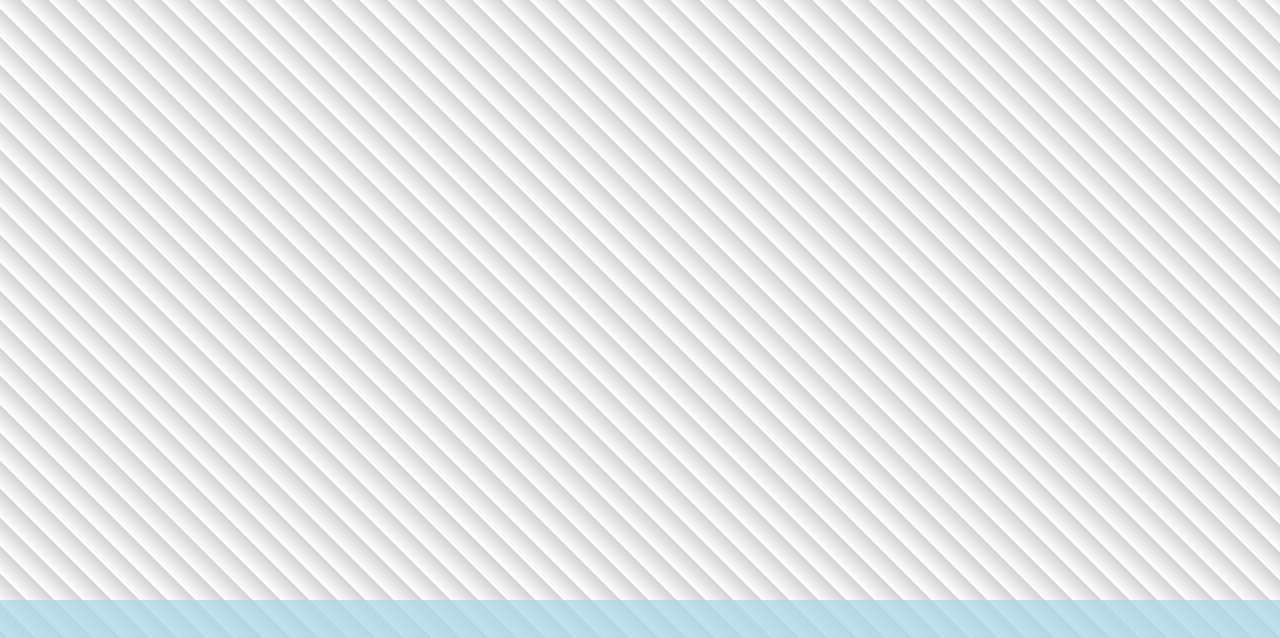
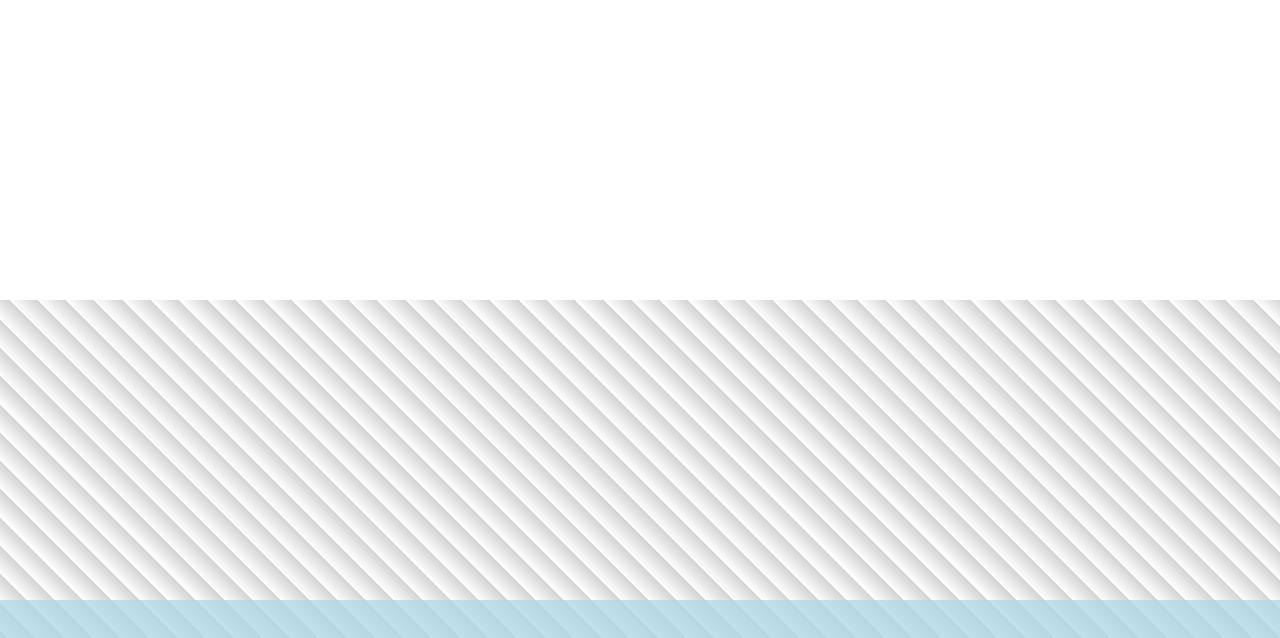
Before and after one commit to Damir92/test_safe_area_bottom, a plain HTML site: page index.html in a window 1280 px wide. Drawn offline with Linux system fonts and the light colour scheme.

Commit message:
Change parent size

```diff
--- a/index.html
+++ b/index.html
@@ -12,8 +12,10 @@
             margin: 0;
         }
         .outer-block {
+            position: fixed;
+            bottom: 0;
             width: 100%;
-            height: 100vh;
+            height: 500px;
             display: flex;
             align-items: flex-end;
             background-image: repeating-linear-gradient(45deg, white 0, lightgrey 20px);
```
